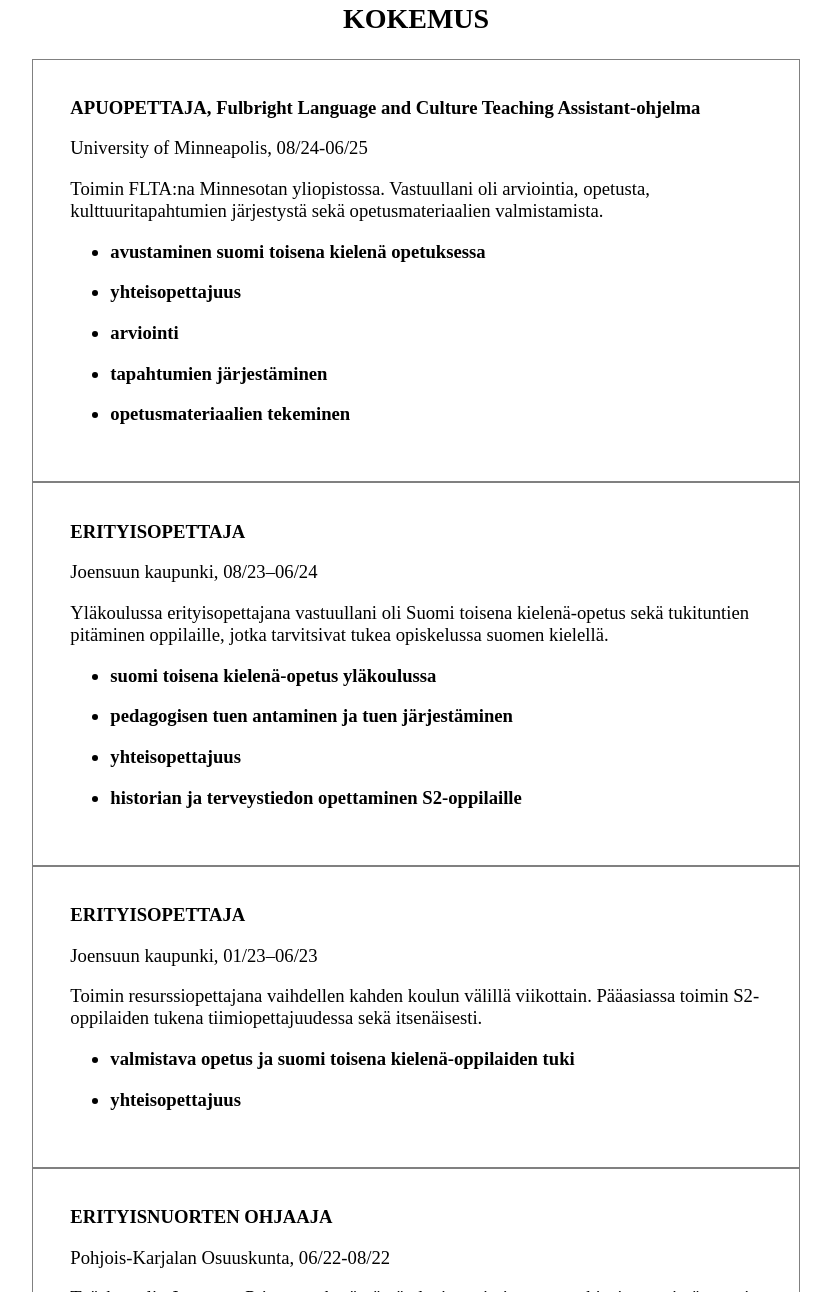
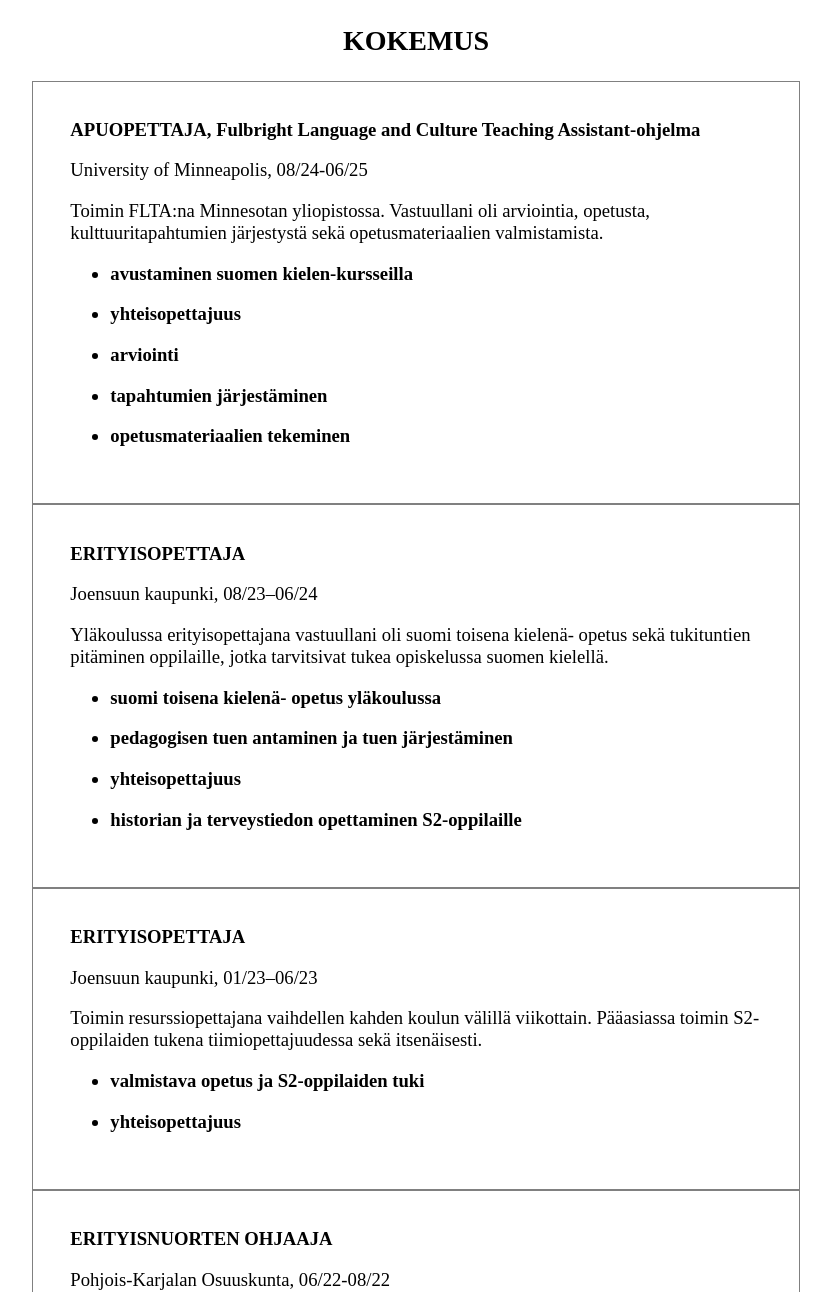
Before and after one commit to emkat-oja/CV, a plain HTML site: page index.html in a window 1280 px wide. Shown: the part 735-2027 px from the top of the page, without its empty margins (224-1055 px from the left). Drawn offline with Linux system fonts and the light colour scheme; a web font is replaced by a local one.

Commit message:
Update index.html
Fixed mistakes

```diff
--- a/index.html
+++ b/index.html
@@ -34,7 +34,7 @@
 
     <p>Minulle tärkeää on tehdä parhaani ja olla oppilaiden puolella.</p>
 
-   <p>Erityisesti mielenkiinnon kohteenani on Suomi toisena kielenä-opetus. Olen oppinut paljon omasta äidinkielestäni, kun olen oppinut selittämään prosesseja ja syitä.
+   <p>Erityisesti mielenkiinnon kohteenani on suomi toisena kielenä (S2)-oppiaine ja oppilaiden tukeminen suomen kielen oppimisessa. Olen oppinut paljon omasta äidinkielestäni, kun olen oppinut selittämään prosesseja ja syitä.
     </p>
 
 <p> Tänä vuonna olen opiskellut koodaamista - tämä nettisivu on osa harjoitteluani - sekä käyttänyt aikaa selkeiden oppimateriaalien tekemiseen.</p>
@@ -52,7 +52,7 @@
 <p>Toimin FLTA:na Minnesotan yliopistossa. Vastuullani oli arviointia, opetusta, kulttuuritapahtumien järjestystä sekä opetusmateriaalien valmistamista.</p>
 <ul><strong>
     <li>
-        avustaminen suomi toisena kielenä opetuksessa
+        avustaminen suomen kielen-kursseilla
     </li>
     <li> yhteisopettajuus</li>
     <li>
@@ -67,10 +67,10 @@
 
 <article><strong>ERITYISOPETTAJA</strong>
 <p>Joensuun kaupunki, 08/23–06/24</p>
-<p>Yläkoulussa erityisopettajana vastuullani oli Suomi toisena kielenä-opetus sekä tukituntien pitäminen oppilaille, jotka tarvitsivat tukea opiskelussa suomen kielellä.</p>
+<p>Yläkoulussa erityisopettajana vastuullani oli suomi toisena kielenä- opetus sekä tukituntien pitäminen oppilaille, jotka tarvitsivat tukea opiskelussa suomen kielellä.</p>
 <ul> <strong>
     <li>
-        suomi toisena kielenä-opetus yläkoulussa
+        suomi toisena kielenä- opetus yläkoulussa
     </li>
     <li>pedagogisen tuen antaminen ja tuen järjestäminen</li>
     <li> yhteisopettajuus</li>
@@ -83,7 +83,7 @@
 <p>Toimin resurssiopettajana vaihdellen kahden koulun välillä viikottain. Pääasiassa toimin S2-oppilaiden tukena tiimiopettajuudessa sekä itsenäisesti. </p>
 <ul> <strong>
     <li>
-        valmistava opetus ja suomi toisena kielenä-oppilaiden tuki
+        valmistava opetus ja S2-oppilaiden tuki
     </li>
 
     <li> yhteisopettajuus</li>
```
